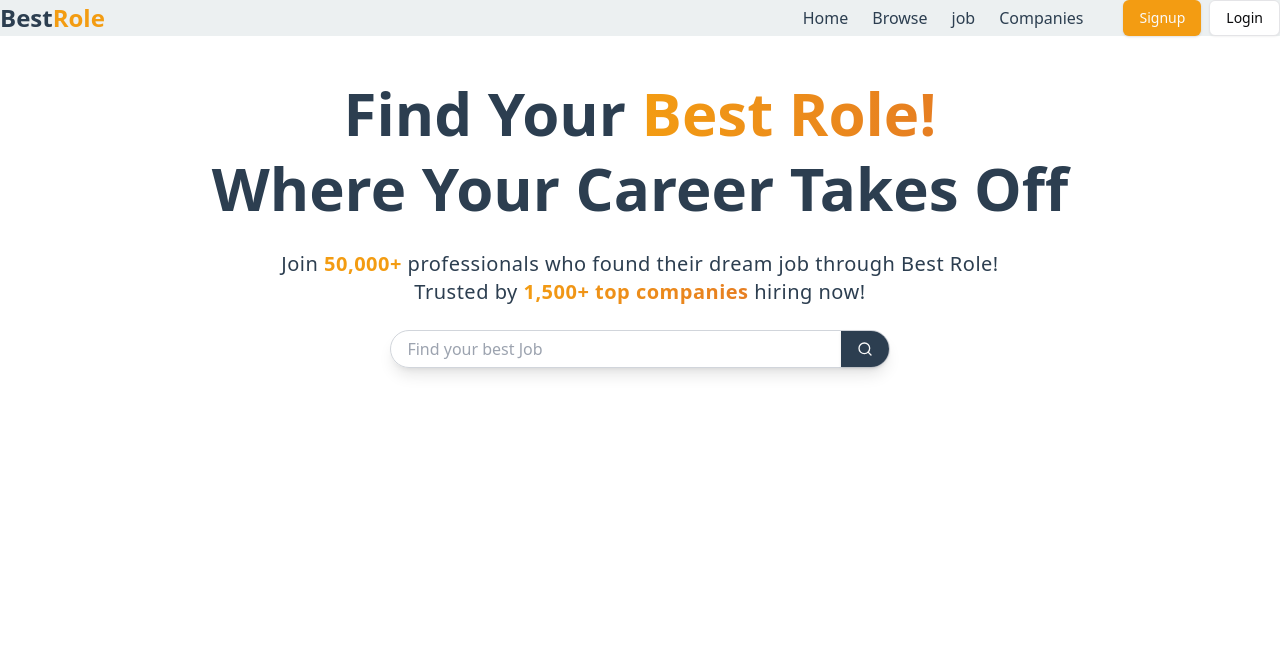
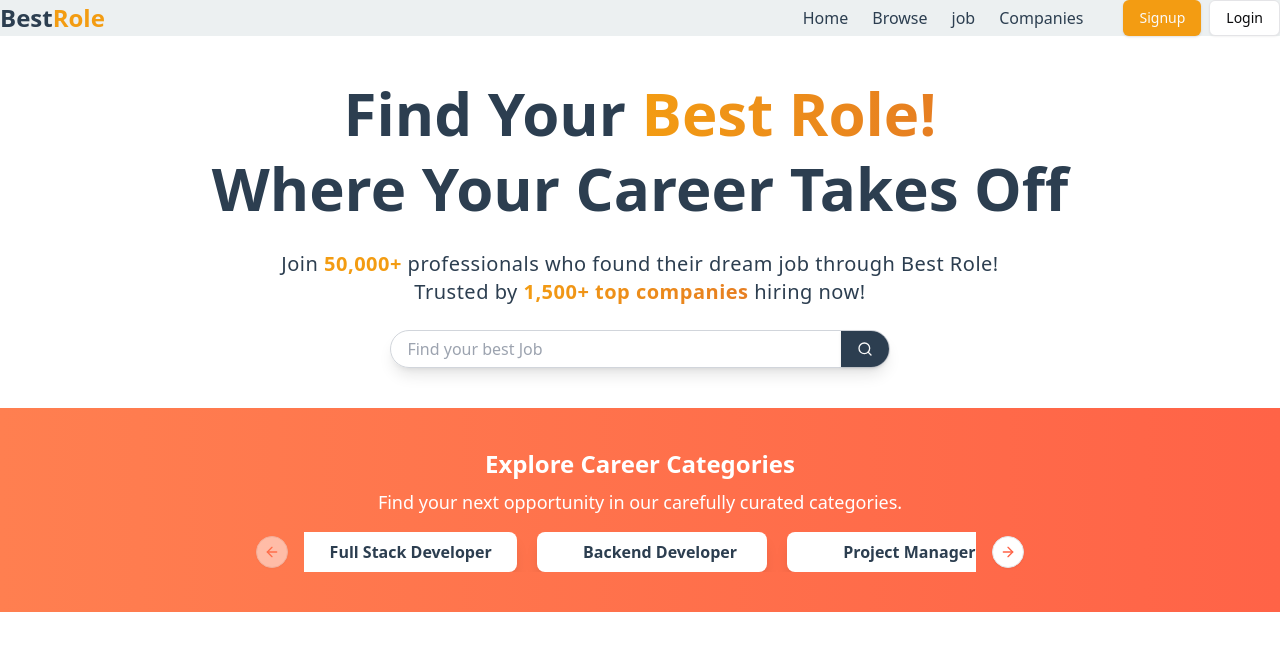
Before and after one commit to aryastha/Online-Job-Portal, a React (Vite) app in the folder Frontend/: page / in a window 1280 px wide. Shown: the top 650 px of the page. Built offline with nearby package versions, Linux system fonts and the light colour scheme.

Commit message:
Categories Section Updated

```diff
--- a/Frontend/package.json
+++ b/Frontend/package.json
@@ -19,6 +19,7 @@
     "axios": "^1.7.9",
     "class-variance-authority": "^0.7.1",
     "clsx": "^2.1.1",
+    "embla-carousel-react": "^8.5.2",
     "framer-motion": "^12.4.7",
     "lucide-react": "^0.475.0",
     "next-themes": "^0.4.4",
--- a/Frontend/src/components/components_lite/Categories.jsx
+++ b/Frontend/src/components/components_lite/Categories.jsx
@@ -1,11 +1,58 @@
-import React from 'react'
+import React from "react";
+import {
+  Carousel,
+  CarouselContent,
+  CarouselItem,
+  CarouselNext,
+  CarouselPrevious,
+} from "../ui/carousel";
+
+const Category = [
+  "Full Stack Developer",
+  "Backend Developer",
+  "Project Manager",
+  "Frontend Developer",
+  "Mobile Developer",
+  "UI/UX Designer",
+  "Data Scientist",
+  "QA Engineer",
+  "DevOps Engineer",
+  "SEO Executive",
+  "Web Developer",
+  "Digital Marketer",
+  "Social Media Manager",
+  "Content Writer",
+  "Graphic Designer",
+];
 
 const Categories = () => {
   return (
-    <div>
+    <div className="bg-gradient-to-r from-[#FF7F50] to-[#FF6347] py-10">
+      <div className="text-center ">
+        <h1 className="text-2xl font-semibold text-white mb-2">
+          Explore Career Categories
+        </h1>
+        <p className="text-lg text-white font-light mb-4">
+          Find your next opportunity in our carefully curated categories.
+        </p>
+      </div>
+      <Carousel className="w-full max-w-2xl mx-auto">
+        <CarouselContent className="space-x-5">
+          {Category.map((category) => {
+            return (
+              <CarouselItem className="flex justify-center items-center md:basis-1/3 lg:basis-1/3 bg-white rounded-lg shadow-lg hover:shadow-2xl transition-shadow duration-300">
+                <div className="text-center">
+                  <h3 className="font-semibold text-[#2C3E50] p-2">{category}</h3>
+                </div>
+              </CarouselItem>
+            );
+          })}
+        </CarouselContent>
+        <CarouselPrevious className="text-[#FF6347] hover:text-[#FF7F50] transition duration-300" />
+        <CarouselNext className="text-[#FF6347] hover:text-[#FF7F50] transition duration-300" />
+      </Carousel>
+    </div>
+  );
+};
 
-    </div>
-  )
-}
-
-export default Categories
+export default Categories;
--- /dev/null
+++ b/Frontend/src/components/ui/carousel.jsx
@@ -0,0 +1,193 @@
+import * as React from "react"
+import useEmblaCarousel from "embla-carousel-react";
+import { ArrowLeft, ArrowRight } from "lucide-react"
+
+import { cn } from "@/lib/utils"
+import { Button } from "@/components/ui/button"
+
+const CarouselContext = React.createContext(null)
+
+function useCarousel() {
+  const context = React.useContext(CarouselContext)
+
+  if (!context) {
+    throw new Error("useCarousel must be used within a <Carousel />")
+  }
+
+  return context
+}
+
+const Carousel = React.forwardRef((
+  {
+    orientation = "horizontal",
+    opts,
+    setApi,
+    plugins,
+    className,
+    children,
+    ...props
+  },
+  ref
+) => {
+  const [carouselRef, api] = useEmblaCarousel({
+    ...opts,
+    axis: orientation === "horizontal" ? "x" : "y",
+  }, plugins)
+  const [canScrollPrev, setCanScrollPrev] = React.useState(false)
+  const [canScrollNext, setCanScrollNext] = React.useState(false)
+
+  const onSelect = React.useCallback((api) => {
+    if (!api) {
+      return
+    }
+
+    setCanScrollPrev(api.canScrollPrev())
+    setCanScrollNext(api.canScrollNext())
+  }, [])
+
+  const scrollPrev = React.useCallback(() => {
+    api?.scrollPrev()
+  }, [api])
+
+  const scrollNext = React.useCallback(() => {
+    api?.scrollNext()
+  }, [api])
+
+  const handleKeyDown = React.useCallback((event) => {
+    if (event.key === "ArrowLeft") {
+      event.preventDefault()
+      scrollPrev()
+    } else if (event.key === "ArrowRight") {
+      event.preventDefault()
+      scrollNext()
+    }
+  }, [scrollPrev, scrollNext])
+
+  React.useEffect(() => {
+    if (!api || !setApi) {
+      return
+    }
+
+    setApi(api)
+  }, [api, setApi])
+
+  React.useEffect(() => {
+    if (!api) {
+      return
+    }
+
+    onSelect(api)
+    api.on("reInit", onSelect)
+    api.on("select", onSelect)
+
+    return () => {
+      api?.off("select", onSelect)
+    };
+  }, [api, onSelect])
+
+  return (
+    (<CarouselContext.Provider
+      value={{
+        carouselRef,
+        api: api,
+        opts,
+        orientation:
+          orientation || (opts?.axis === "y" ? "vertical" : "horizontal"),
+        scrollPrev,
+        scrollNext,
+        canScrollPrev,
+        canScrollNext,
+      }}>
+      <div
+        ref={ref}
+        onKeyDownCapture={handleKeyDown}
+        className={cn("relative", className)}
+        role="region"
+        aria-roledescription="carousel"
+        {...props}>
+        {children}
+      </div>
+    </CarouselContext.Provider>)
+  );
+})
+Carousel.displayName = "Carousel"
+
+const CarouselContent = React.forwardRef(({ className, ...props }, ref) => {
+  const { carouselRef, orientation } = useCarousel()
+
+  return (
+    (<div ref={carouselRef} className="overflow-hidden">
+      <div
+        ref={ref}
+        className={cn(
+          "flex",
+          orientation === "horizontal" ? "-ml-4" : "-mt-4 flex-col",
+          className
+        )}
+        {...props} />
+    </div>)
+  );
+})
+CarouselContent.displayName = "CarouselContent"
+
+const CarouselItem = React.forwardRef(({ className, ...props }, ref) => {
+  const { orientation } = useCarousel()
+
+  return (
+    (<div
+      ref={ref}
+      role="group"
+      aria-roledescription="slide"
+      className={cn(
+        "min-w-0 shrink-0 grow-0 basis-full",
+        orientation === "horizontal" ? "pl-4" : "pt-4",
+        className
+      )}
+      {...props} />)
+  );
+})
+CarouselItem.displayName = "CarouselItem"
+
+const CarouselPrevious = React.forwardRef(({ className, variant = "outline", size = "icon", ...props }, ref) => {
+  const { orientation, scrollPrev, canScrollPrev } = useCarousel()
+
+  return (
+    (<Button
+      ref={ref}
+      variant={variant}
+      size={size}
+      className={cn("absolute  h-8 w-8 rounded-full", orientation === "horizontal"
+        ? "-left-12 top-1/2 -translate-y-1/2"
+        : "-top-12 left-1/2 -translate-x-1/2 rotate-90", className)}
+      disabled={!canScrollPrev}
+      onClick={scrollPrev}
+      {...props}>
+      <ArrowLeft className="h-4 w-4" />
+      <span className="sr-only">Previous slide</span>
+    </Button>)
+  );
+})
+CarouselPrevious.displayName = "CarouselPrevious"
+
+const CarouselNext = React.forwardRef(({ className, variant = "outline", size = "icon", ...props }, ref) => {
+  const { orientation, scrollNext, canScrollNext } = useCarousel()
+
+  return (
+    (<Button
+      ref={ref}
+      variant={variant}
+      size={size}
+      className={cn("absolute h-8 w-8 rounded-full", orientation === "horizontal"
+        ? "-right-12 top-1/2 -translate-y-1/2"
+        : "-bottom-12 left-1/2 -translate-x-1/2 rotate-90", className)}
+      disabled={!canScrollNext}
+      onClick={scrollNext}
+      {...props}>
+      <ArrowRight className="h-4 w-4" />
+      <span className="sr-only">Next slide</span>
+    </Button>)
+  );
+})
+CarouselNext.displayName = "CarouselNext"
+
+export { Carousel, CarouselContent, CarouselItem, CarouselPrevious, CarouselNext };
```
Also changed, not shown: 1 other file (tests, documents, lock files or other folders).
